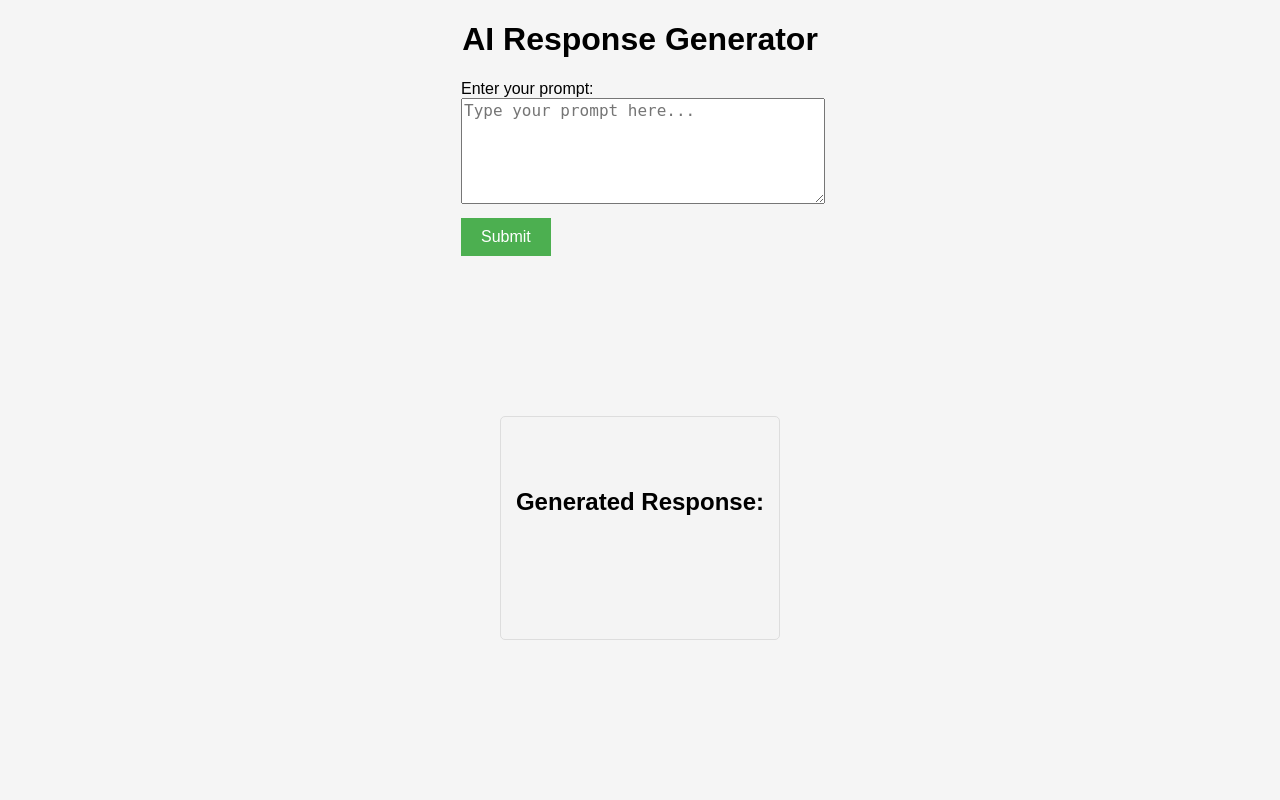
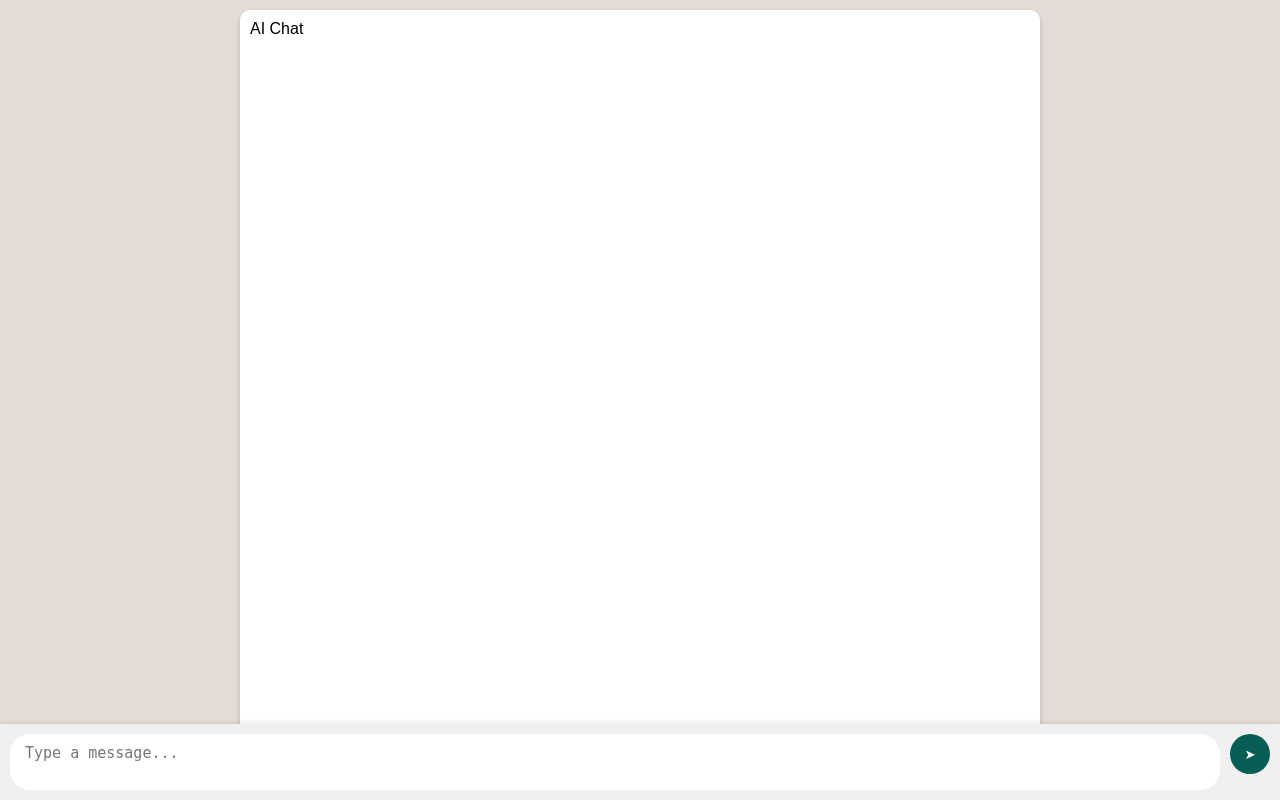
Before and after one commit to MrSplatchy/Ollama-Chatbot-App, a Python web app: template fastapi/templates/index.html in a window 1280 px wide. Run offline with Jinja, Linux system fonts and the light colour scheme; the template is opened without the code that fills it, so the values that code supplies are empty.

Commit message:
Updated the css for a better user frontEnd

```diff
--- a/docker-compose.yml
+++ b/docker-compose.yml
@@ -2,9 +2,9 @@ services:
   fastapi-app:
     build:
       context: .
-      dockerfile: Dockerfile.fastapi  # Indiquer le Dockerfile pour l'application FastAPI
+      dockerfile: Dockerfile.fastapi
     ports:
-      - "8000:8000"
+      - "0.0.0.0:8000:8000"
     networks:
       - app-network
     depends_on:
@@ -13,7 +13,7 @@ services:
   ollama:
     build:
       context: .
-      dockerfile: Dockerfile.ollama  # Indiquer le Dockerfile pour Ollama
+      dockerfile: Dockerfile.ollama
     container_name: ollama
     ports:
       - "11434:11434"
--- a/fastapi/static/style.css
+++ b/fastapi/static/style.css
@@ -1,46 +1,136 @@
+/* Style général */
 body {
     display: flex;
     flex-direction: column;
-    justify-content: center;
-    align-items: center;
     height: 100vh;
     margin: 0;
-    background-color: #f5f5f5;
+    background-color: #e5ddd5;
     font-family: Arial, sans-serif;
+    overflow: hidden; /* Empêche tout débordement inattendu */
+    padding: 10px; /* Ajoute de l'espace autour du contenu */
+    box-sizing: border-box;
 }
+
+.chat-container {
+    display: flex;
+    flex-direction: column;
+    max-width: 800px;
+    width: 100%;
+    margin: 0 auto;
+    background-color: #fff;
+    box-shadow: 0 1px 1px 0 rgba(0,0,0,.06), 0 2px 5px 0 rgba(0,0,0,.2);
+    height: 100%; /* S'étend sur toute la hauteur de l'écran */
+    border-radius: 10px; /* Coins légèrement arrondis */
+    padding: 10px; /* Ajoute de l'espace à l'intérieur */
+    box-sizing: border-box;
+    padding-bottom: 80px; /* Espace pour éviter que les messages ne soient masqués par la zone de saisie */
+}
+
+/* Zone de messages */
+.chat-messages {
+    flex-grow: 1;
+    padding: 20px;
+    overflow-y: auto;
+    display: flex;
+    flex-direction: column;
+    box-sizing: border-box;
+    gap: 10px; /* Ajoute de l'espace entre les messages */
+}
+
+/* Messages généraux */
+.message {
+    max-width: 80%; /* Taille maximale des bulles */
+    padding: 10px 15px;
+    margin-bottom: 10px;
+    border-radius: 15px;
+    word-wrap: break-word;
+    box-sizing: border-box;
+    position: relative;
+}
+
+/* Messages de l'utilisateur (alignés à droite) */
+.user-message {
+    align-self: flex-end;
+    background-color: #d4f8c4; /* Vert clair */
+    color: #333;
+    box-shadow: 0 2px 5px rgba(0, 0, 0, 0.1);
+    text-align: right;
+    border-radius: 15px 15px 0 15px; /* Coins arrondis pour l'utilisateur */
+}
+
+/* Messages de l'IA (alignés à gauche) */
+.bot-message {
+    align-self: flex-start;
+    background-color: #e6f3ff; /* Bleu clair */
+    color: #333;
+    box-shadow: 0 2px 5px rgba(0, 0, 0, 0.1);
+    border: 1px solid #b3d8ff;
+    border-radius: 15px 15px 15px 0; /* Coins arrondis pour l'IA */
+    white-space: pre-wrap; /* Respecte les sauts de ligne (\n) */
+}
+
+/* Badges pour différencier les messages */
+.user-message::before,
+.bot-message::before {
+    position: absolute;
+    top: -10px;
+    font-size: 12px;
+    font-weight: bold;
+    color: #666;
+    text-transform: uppercase;
+}
+
+.user-message::before {
+    content: "Vous";
+    right: 10px; /* Aligné à droite pour vos messages */
+}
+
+.bot-message::before {
+    content: "IA";
+    left: 10px; /* Aligné à gauche pour les messages de l'IA */
+}
+
+/* Zone de saisie fixée en bas */
+.chat-input {
+    display: flex;
+    padding: 10px;
+    background-color: #f0f0f0;
+    position: fixed; /* Fixée en bas de la fenêtre */
+    bottom: 0; /* Collée en bas */
+    left: 0; /* S'étend sur toute la largeur */
+    right: 0; /* S'étend sur toute la largeur */
+    box-shadow: 0 -1px 5px rgba(0, 0, 0, 0.1); /* Ombre subtile */
+    z-index: 10; /* Toujours au-dessus */
+}
+
+/* Champ de saisie de texte */
 textarea {
-    width: 100%;
-    max-width: 800px; /* Limite la largeur */
-    height: 100px;
-    font-size: 16px;
-    margin-bottom: 10px;
+    flex-grow: 1;
+    border: none;
+    border-radius: 20px;
+    padding: 10px 15px;
+    font-size: 15px;
+    max-height: 100px;
+    resize: none;
+    box-sizing: border-box;
+    overflow: hidden; /* Empêche le débordement */
 }
+
+/* Bouton d'envoi */
 button {
-    font-size: 16px;
-    padding: 10px 20px;
-    background-color: #4CAF50;
+    background-color: #075e54;
     color: white;
     border: none;
+    border-radius: 50%;
+    width: 40px;
+    height: 40px;
+    margin-left: 10px;
     cursor: pointer;
+    display: flex;
+    align-items: center;
+    justify-content: center;
 }
+
 button:hover {
-    background-color: #45a049;
+    background-color: #128C7E;
 }
-.response-wrapper {
-    display: flex;
-    justify-content: center;
-    align-items: center;
-    flex-direction: column;
-    flex-grow: 1; /* Prend tout l'espace disponible */
-    width: 100%;
-}
-.response-container {
-    padding: 15px;
-    background-color: #f4f4f4;
-    border: 1px solid #ddd;
-    border-radius: 5px;
-    max-width: 800px;
-    word-wrap: break-word;
-    white-space: pre-wrap; /* Affiche les sauts de ligne */
-    text-align: center; /* Centre le texte */
-}
--- a/fastapi/templates/index.html
+++ b/fastapi/templates/index.html
@@ -3,31 +3,47 @@
 <head>
     <meta charset="UTF-8">
     <meta name="viewport" content="width=device-width, initial-scale=1.0">
-    <title>AI Response</title>
+    <title>AI Chat</title>
     <link rel="stylesheet" type="text/css" href="/static/style.css">
 </head>
 <body>
-    <h1>AI Response Generator</h1>
-    <form id="promptForm">
-        <label for="prompt">Enter your prompt:</label>
-        <textarea id="prompt" name="prompt" placeholder="Type your prompt here..."></textarea>
-        <br>
-        <button type="submit">Submit</button>
-    </form>
-
-    <div class="response-wrapper">
-        <div class="response-container">
-            <h2>Generated Response:</h2>
-            <p id="response"></p>
+    <div class="chat-container">
+        <div class="chat-header">AI Chat</div>
+        <div class="chat-messages" id="chatMessages">
+            <!-- Les messages seront ajoutés ici dynamiquement -->
         </div>
+        <form id="promptForm" class="chat-input">
+            <textarea id="prompt" name="prompt" placeholder="Type a message..."></textarea>
+            <button type="submit">➤</button>
+        </form>
     </div>
 
     <script>
         document.getElementById('promptForm').addEventListener('submit', function(event) {
             event.preventDefault();
-            const prompt = document.getElementById('prompt').value;
-            const responseElement = document.getElementById('response');
-            responseElement.textContent = ''; // Clear previous response
+            const prompt = document.getElementById('prompt').value.trim();
+            const chatMessages = document.getElementById('chatMessages');
+
+            // Vérifier si le message n'est pas vide
+            if (prompt === '') return;
+
+            // Ajouter le message de l'utilisateur
+            const userMessage = document.createElement('div');
+            userMessage.className = 'message user-message';
+            userMessage.textContent = prompt;
+            chatMessages.appendChild(userMessage);
+
+            // Effacer le champ de saisie
+            document.getElementById('prompt').value = '';
+
+            // Créer un élément pour la réponse du bot avec un indicateur de chargement
+            const botMessage = document.createElement('div');
+            botMessage.className = 'message bot-message';
+            botMessage.innerHTML = '<div class="loading">Thinking...</div>';
+            chatMessages.appendChild(botMessage);
+
+            // Faire défiler vers le bas
+            chatMessages.scrollTop = chatMessages.scrollHeight;
 
             fetch('/', {
                 method: 'POST',
@@ -37,8 +53,14 @@
                 body: new URLSearchParams({ prompt: prompt })
             })
             .then(response => {
+                if (!response.ok) {
+                    throw new Error('Network response was not ok');
+                }
                 const reader = response.body.getReader();
                 const decoder = new TextDecoder('utf-8');
+
+                // Supprimer l'indicateur de chargement
+                botMessage.innerHTML = '';
 
                 function read() {
                     reader.read().then(({ done, value }) => {
@@ -46,8 +68,9 @@
                             return;
                         }
                         const textChunk = decoder.decode(value, { stream: true });
-                        console.log("Chunk received from server:", textChunk); // Log côté client
-                        responseElement.textContent += textChunk;
+                        console.log("Chunk received from server:", textChunk);
+                        botMessage.innerHTML += textChunk.replace(/\n/g, '<br>');
+                        chatMessages.scrollTop = chatMessages.scrollHeight;
                         read();
                     });
                 }
@@ -55,8 +78,8 @@
                 read();
             })
             .catch(error => {
-                console.error('Fetch error:', error); // Log côté client
-                responseElement.textContent = 'Error: ' + error;
+                console.error('Fetch error:', error);
+                botMessage.innerHTML = '<span style="color: red;">Error: Unable to get response. Please try again.</span>';
             });
         });
     </script>
--- /dev/null
+++ b/requirements.txt
@@ -0,0 +1,5 @@
+python-multipart==0.0.20
+uvicorn==0.34.0
+fastapi==0.115.6
+jinja2==3.1.5
+requests==2.32.3
```
Also changed, not shown: fastapi/app.py (+23 -20 lines), 2 other files.
